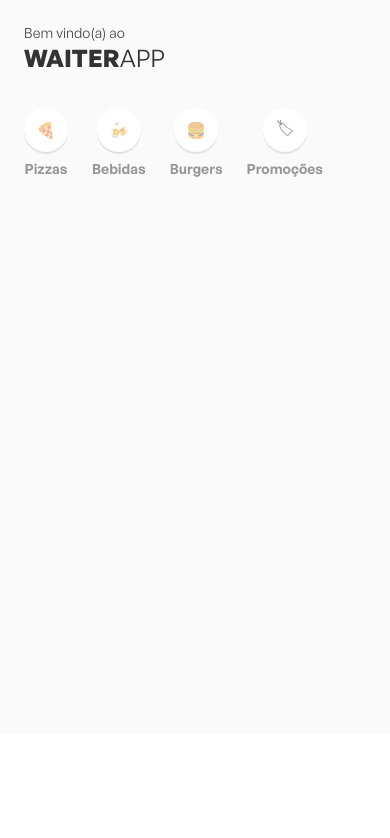
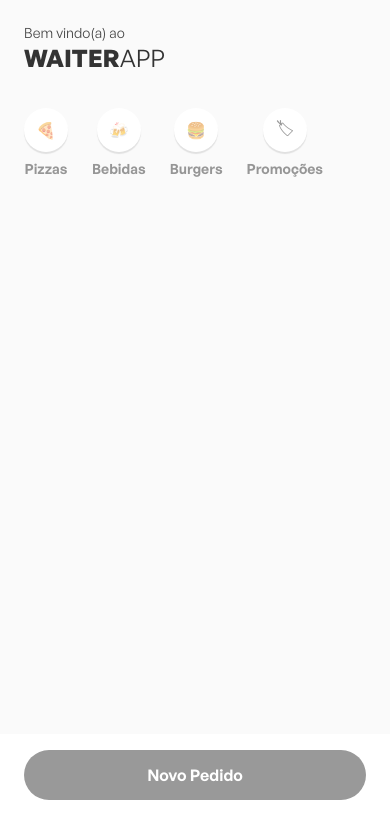
Before and after one commit to rafaellang1/waiterApp-mobile, a React Native app: screen / in a window 390 px wide. Shown: the top 838 px of the page. Built offline with nearby package versions, Linux system fonts and the light colour scheme.

Commit message:
Add: Button component

```diff
--- a/src/Main/index.tsx
+++ b/src/Main/index.tsx
@@ -9,6 +9,7 @@
 import { Header } from '../components/Header';
 import { Categories } from '../components/Categories';
 import { Menu } from '../components/Menu';
+import { Button } from '../components/Button';
 
 export function Main() {
   return(
@@ -26,7 +27,11 @@
 
       </Container>
       <Footer>
-        <FooterContainer></FooterContainer>
+        <FooterContainer>
+          <Button onPress={() => alert('Novo pedido')} disabled>
+            Novo Pedido
+          </Button>
+        </FooterContainer>
       </Footer>
     </>
   );
--- a/src/Main/styles.tsx
+++ b/src/Main/styles.tsx
@@ -20,8 +20,8 @@
 
 export const Footer = styled.View`
     min-height: 110px;
+    padding: 16px 24px;
 `;
 
 export const FooterContainer = styled.View`
-
 `;
--- /dev/null
+++ b/src/components/Button/index.tsx
@@ -0,0 +1,18 @@
+import { Text } from '../Text';
+import { Container } from './styles';
+
+interface ButtonProps {
+    children : string;
+    onPress: () => void;
+    disabled? : boolean;
+}
+
+export function Button({ children, onPress, disabled }: ButtonProps) {
+  return(
+    <Container onPress={onPress} disabled={disabled}>
+      <Text weight="600" color="#fff">
+        {children}
+      </Text>
+    </Container>
+  );
+}
--- /dev/null
+++ b/src/components/Button/styles.ts
@@ -0,0 +1,10 @@
+import styled from 'styled-components/native';
+
+export const Container = styled.TouchableOpacity`
+    background: ${({ disabled }) => disabled ? '#999': '#d73035'};
+    border-radius: 48px;
+    padding: 14px 24px;
+    align-items: center;
+    justify-content: center;
+
+`;
```
